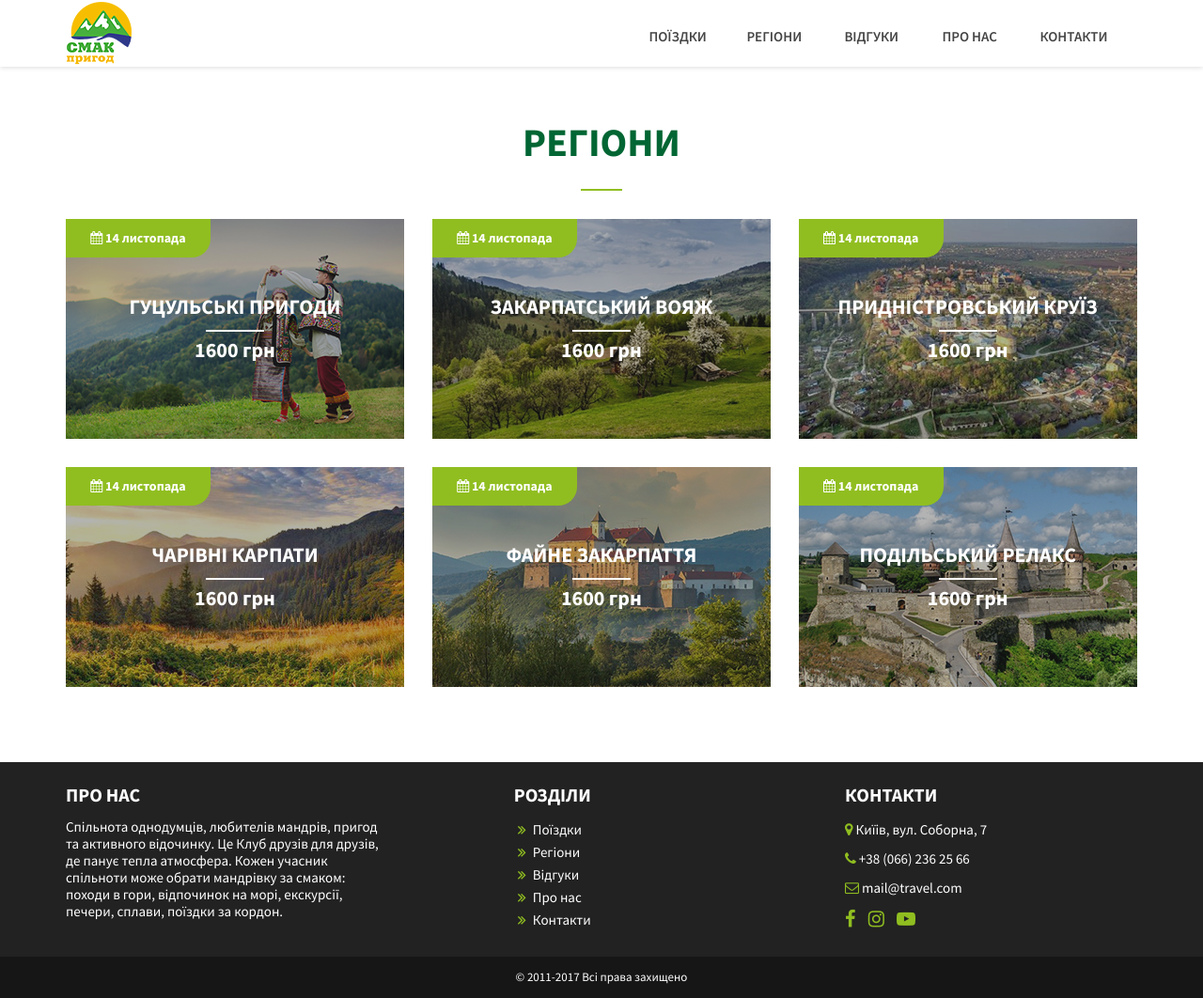
After one commit to KRO94/Tourism, a PHP site: page /regions.php in a window 1280 px wide. The commit adds this page. Shown: the whole page at 94% size. Run offline with PHP 8.4, Linux system fonts and the light colour scheme.

Commit message:
regions page

```diff
--- a/css/media.css
+++ b/css/media.css
@@ -45,12 +45,12 @@
 	/*---------------BLOCK2 END---------------*/
 
 	/*--------------TRAVELS-BLOCK START--------------*/
-			.travels-block .travels-slider .blockTour:not(:nth-child(3n)),
-			.travels-block .travels-slider .blockTour {
+			.blockTour:not(:nth-child(3n)),
+			.blockTour {
 				width: 49%;
 				margin-right: 0;
 			}
-			.travels-block .travels-slider .blockTour:not(:nth-child(2n)) {
+			.blockTour:not(:nth-child(2n)) {
 				margin-right: 2%;
 			}
 	/*---------------TRAVELS-BLOCK END---------------*/
@@ -291,9 +291,9 @@
 	/*---------------BLOCK2 END---------------*/
 
 	/*--------------TRAVELS-BLOCK START--------------*/
-			.travels-block .travels-slider .blockTour:not(:nth-child(2n)),
-			.travels-block .travels-slider .blockTour:not(:nth-child(3n)),
-			.travels-block .travels-slider .blockTour {
+			.blockTour:not(:nth-child(2n)),
+			.blockTour:not(:nth-child(3n)),
+			.blockTour {
 				float: none;
 				margin-left: auto;
 				margin-right: auto;
@@ -398,8 +398,8 @@
 	/*---------------BLOCK2 END---------------*/
 
 	/*--------------TRAVELS-BLOCK START--------------*/
-					.travels-block .travels-slider .blockTour .blockText .name,
-					.travels-block .travels-slider .blockTour .blockText .price {
+					.blockTour .blockText .name,
+					.blockTour .blockText .price {
 						font-size: 1.8rem;
 					}
 	/*---------------TRAVELS-BLOCK END---------------*/
--- a/css/style.css
+++ b/css/style.css
@@ -1021,3 +1021,19 @@ footer {
 					color: #a2a2a2;
 				}
 /*---------------REVIEWS-PAGE END---------------*/
+
+/*--------------REVIEWS-PAGE START--------------*/
+.regions-page {
+	position: relative;
+	width: 100%;
+	padding: 50px 0 80px;
+}
+	.regions-page .regionsBlock {
+		position: relative;
+		width: 100%;
+	}
+		.regions-page .blockTour {
+			overflow: hidden;
+			z-index: 1;
+		}
+/*---------------REVIEWS-PAGE END---------------*/
--- a/footer.php
+++ b/footer.php
@@ -9,7 +9,7 @@
 						<div class="mini-title">РОЗДІЛИ</div>
 						<ul class="menu">
 							<li><a href="poizdku.php">Поїздки</a></li>
-							<li><a href="#">Регіони</a></li>
+							<li><a href="regions.php">Регіони</a></li>
 							<li><a href="reviews.php">Відгуки</a></li>
 							<li><a href="#">Про нас</a></li>
 							<li><a href="contacts.php">Контакти</a></li>
--- a/header.php
+++ b/header.php
@@ -32,7 +32,7 @@
 				<div class="mobile-menu rightBlock"><i class="fa fa-bars" aria-hidden="true"></i></div>
 				<ul class="menu rightBlock">
 					<li><a href="poizdku.php">ПОЇЗДКИ</a></li>
-					<li><a href="#">РЕГІОНИ</a></li>
+					<li><a href="regions.php">РЕГІОНИ</a></li>
 					<li><a href="reviews.php">ВІДГУКИ</a></li>
 					<li><a href="#">ПРО НАС</a></li>
 					<li><a href="contacts.php">КОНТАКТИ</a></li>
--- /dev/null
+++ b/pages/regions_page.php
@@ -0,0 +1,79 @@
+<div class="regions-page">
+	<div class="container">
+		<div class="title">Регіони<hr></div>
+		<div class="regionsBlock">
+			<div class="blockTour">
+					<a href="#" class='blockImg'>
+						<img src="img/tour_1_bg.png" alt="" class="img-responsive">
+					</a>
+					<div class="emptyForImg"></div>
+					<div class="blockText">
+						<div class="date"><i class="fa fa-calendar" aria-hidden="true"></i> 14 листопада</div>
+						<a href='#' class="name">ГУЦУЛЬСЬКІ ПРИГОДИ</a>
+						<hr>
+						<div class="price">1600 грн</div>
+					</div>
+			</div>
+			<div class="blockTour">
+					<a href="#" class='blockImg'>
+						<img src="img/tour_2_bg.png" alt="" class="img-responsive">
+					</a>
+					<div class="emptyForImg"></div>
+					<div class="blockText">
+						<div class="date"><i class="fa fa-calendar" aria-hidden="true"></i> 14 листопада</div>
+						<a href='#' class="name">ЗАКАРПАТСЬКИЙ ВОЯЖ</a>
+						<hr>
+						<div class="price">1600 грн</div>
+					</div>
+			</div>
+			<div class="blockTour">
+					<a href="#" class='blockImg'>
+						<img src="img/tour_3_bg.png" alt="" class="img-responsive">
+					</a>
+					<div class="emptyForImg"></div>
+					<div class="blockText">
+						<div class="date"><i class="fa fa-calendar" aria-hidden="true"></i> 14 листопада</div>
+						<a href='#' class="name">ПРИДНІСТРОВСЬКИЙ КРУЇЗ</a>
+						<hr>
+						<div class="price">1600 грн</div>
+					</div>
+			</div>
+			<div class="blockTour">
+					<a href="#" class='blockImg'>
+						<img src="img/tour_4_bg.png" alt="" class="img-responsive">
+					</a>
+					<div class="emptyForImg"></div>
+					<div class="blockText">
+						<div class="date"><i class="fa fa-calendar" aria-hidden="true"></i> 14 листопада</div>
+						<a href='#' class="name">ЧАРІВНІ КАРПАТИ</a>
+						<hr>
+						<div class="price">1600 грн</div>
+					</div>
+			</div>
+			<div class="blockTour">
+					<a href="#" class='blockImg'>
+						<img src="img/tour_5_bg.png" alt="" class="img-responsive">
+					</a>
+					<div class="emptyForImg"></div>
+					<div class="blockText">
+						<div class="date"><i class="fa fa-calendar" aria-hidden="true"></i> 14 листопада</div>
+						<a href='#' class="name">ФАЙНЕ ЗАКАРПАТТЯ</a>
+						<hr>
+						<div class="price">1600 грн</div>
+					</div>
+			</div>
+			<div class="blockTour">
+					<a href="#" class='blockImg'>
+						<img src="img/tour_6_bg.png" alt="" class="img-responsive">
+					</a>
+					<div class="emptyForImg"></div>
+					<div class="blockText">
+						<div class="date"><i class="fa fa-calendar" aria-hidden="true"></i> 14 листопада</div>
+						<a href='#' class="name">ПОДІЛЬСЬКИЙ РЕЛАКС</a>
+						<hr>
+						<div class="price">1600 грн</div>
+					</div>
+			</div>
+		</div>
+	</div>
+</div>
--- /dev/null
+++ b/regions.php
@@ -0,0 +1,5 @@
+	<?php require_once 'header.php'; ?>
+
+	<?php require_once 'pages/regions_page.php'; ?>
+
+	<?php require_once 'footer.php'; ?>
```
